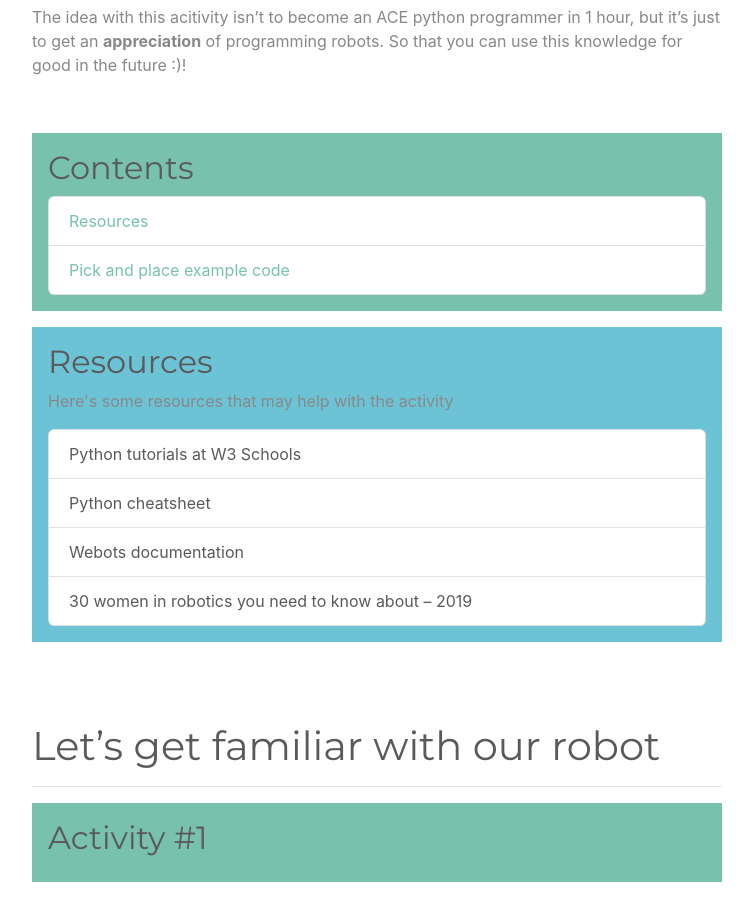
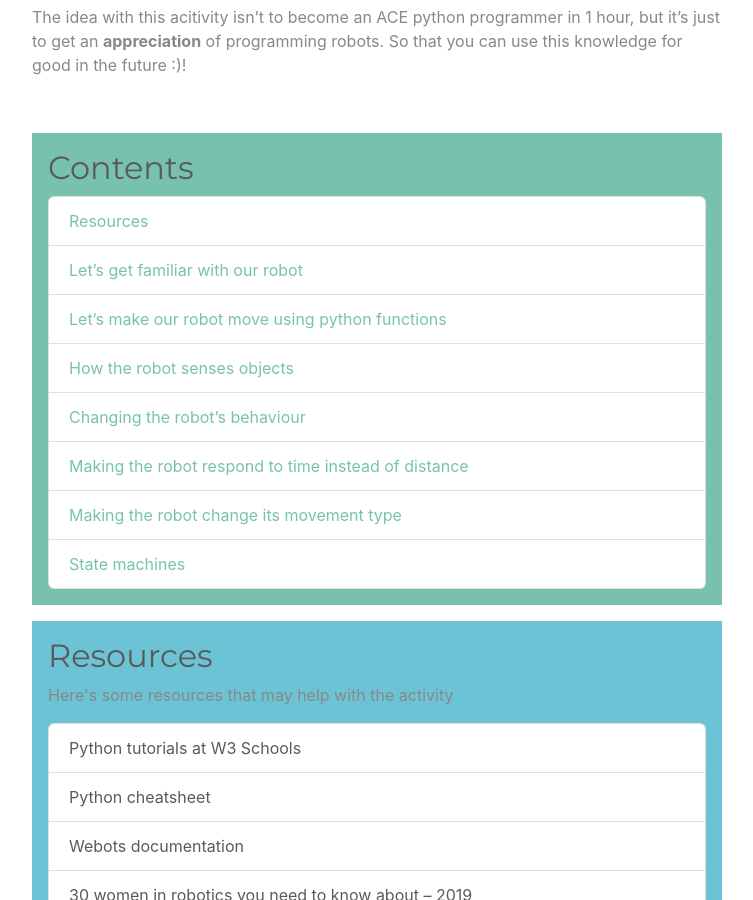
Before and after one commit to meisben/girlsIntoCoding-robotbenchmark-activity3, a Jekyll site: the page built from index.md, in a window 1280 px wide and 900 px high, scrolled down 878 px. Shown: the whole window, without its empty margins (263-1016 px from the left). Built offline with Jekyll 4.4.1, drawn with Linux system fonts in a browser that asks for light colours; some of the changed text lies outside the part shown.

Commit message:
Update index.md

```diff
--- a/index.md
+++ b/index.md
@@ -45,7 +45,13 @@ The idea with this acitivity isn't to become an ACE python programmer in 1 hour,
 <h2>Contents</h2>
 <ul class="list-group">
   <li class="list-group-item"><a href="#resourcesPanel">Resources</a></li>
-  <li class="list-group-item"><a href="#Activity1">Pick and place example code</a></li>
+  <li class="list-group-item"><a href="#Activity1">Let’s get familiar with our robot</a></li>
+  <li class="list-group-item"><a href="#Activity2">Let’s make our robot move using python functions</a></li>
+  <li class="list-group-item"><a href="#Activity3">How the robot senses objects</a></li>
+  <li class="list-group-item"><a href="#Activity4">Changing the robot’s behaviour</a></li>
+  <li class="list-group-item"><a href="#Activity5">Making the robot respond to time instead of distance</a></li>
+  <li class="list-group-item"><a href="#Activity6">Making the robot change its movement type</a></li>
+  <li class="list-group-item"><a href="#Activity1">State machines</a></li>
 </ul>
 </div>
 
@@ -624,15 +630,15 @@ while True:
 
 <!--Comment: Back to markdown -->
 
-# Let's make change the robot movement
+# Making the robot change its movement type
 ---
 
 <!--Comment: End of markdown-->
 
 <!--Comment: Back to html bootstrap -->
 
-<div id="Activity5" class="container p-3 my-3 bg-primary text-primary">
-<h2>Activity #5</h2>
+<div id="Activity6" class="container p-3 my-3 bg-primary text-primary">
+<h2>Activity #6</h2>
 </div>
 
 <!--Comment: End of html bootstrap -->
@@ -745,8 +751,8 @@ while True:
 
 <!--Comment: Back to html bootstrap -->
 
-<div id="Activity6" class="container p-3 my-3 bg-primary text-primary">
-<h2>Activity #6</h2>
+<div id="Activity7" class="container p-3 my-3 bg-primary text-primary">
+<h2>Activity #7</h2>
 </div>
 
 <!--Comment: End of html bootstrap -->
```
